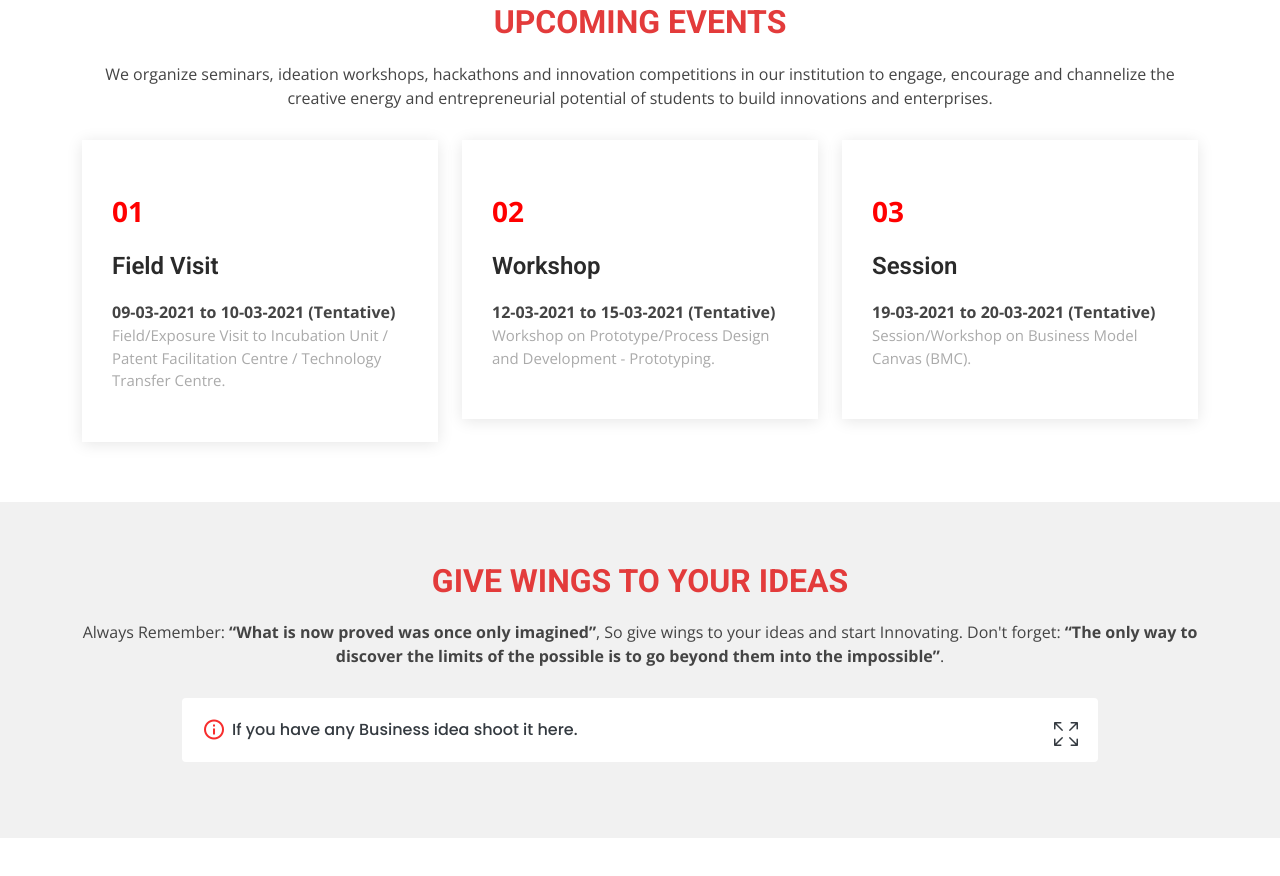
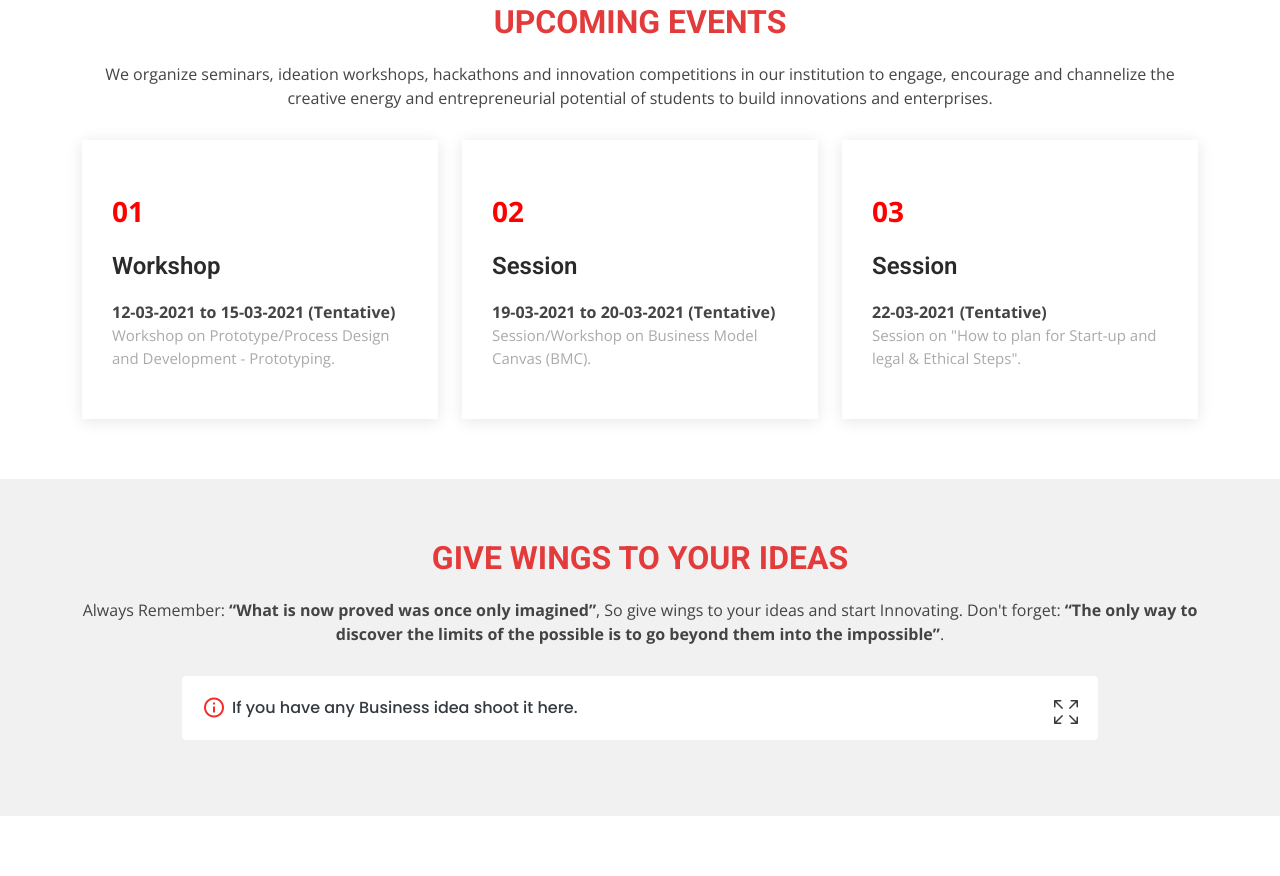
Before and after one commit to simran2104/ecelluiet, a plain HTML site: page index.html in a window 1280 px wide. Shown: the part 2283-3159 px from the top of the page. Drawn offline with nearby package versions, Linux system fonts and the light colour scheme; files whose address does not match are found by name.

Commit message:
Update index.html

```diff
--- a/index.html
+++ b/index.html
@@ -323,15 +323,6 @@
           <div class="col-lg-4">
             <div class="box">
               <span>01</span>
-              <h4>Field Visit</h4>
-              <b>09-03-2021 to 10-03-2021 (Tentative)</b><br>
-              <p>Field/Exposure Visit to Incubation Unit / Patent Facilitation Centre / Technology Transfer Centre.</p>
-            </div>
-          </div>
-
-          <div class="col-lg-4 mt-4 mt-lg-0">
-            <div class="box">
-              <span>02</span>
               <h4>Workshop</h4>
               <b>12-03-2021 to 15-03-2021 (Tentative)</b><br>
               <p>Workshop on Prototype/Process Design and Development - Prototyping.</p>
@@ -340,10 +331,19 @@
 
           <div class="col-lg-4 mt-4 mt-lg-0">
             <div class="box">
-              <span>03</span>
+              <span>02</span>
               <h4>Session</h4>
               <b>19-03-2021 to 20-03-2021 (Tentative)</b><br>
               <p>Session/Workshop on Business Model Canvas (BMC).</p>
+            </div>
+          </div>
+
+          <div class="col-lg-4 mt-4 mt-lg-0">
+            <div class="box">
+              <span>03</span>
+              <h4>Session</h4>
+              <b>22-03-2021 (Tentative)</b><br>
+              <p>Session on "How to plan for Start-up and legal & Ethical Steps".</p>
             </div>
           </div>
 
```
